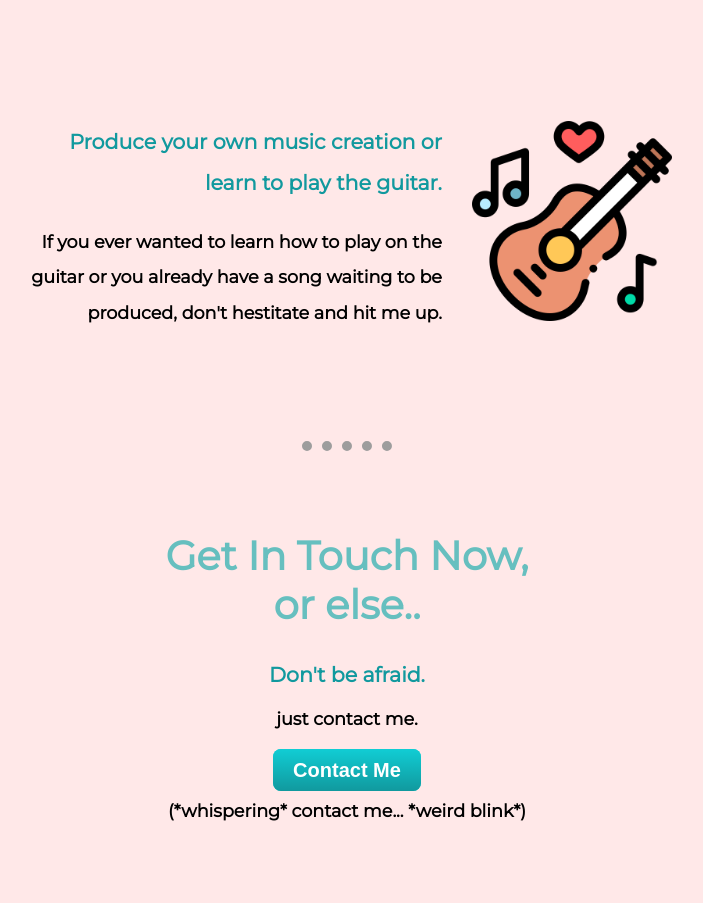
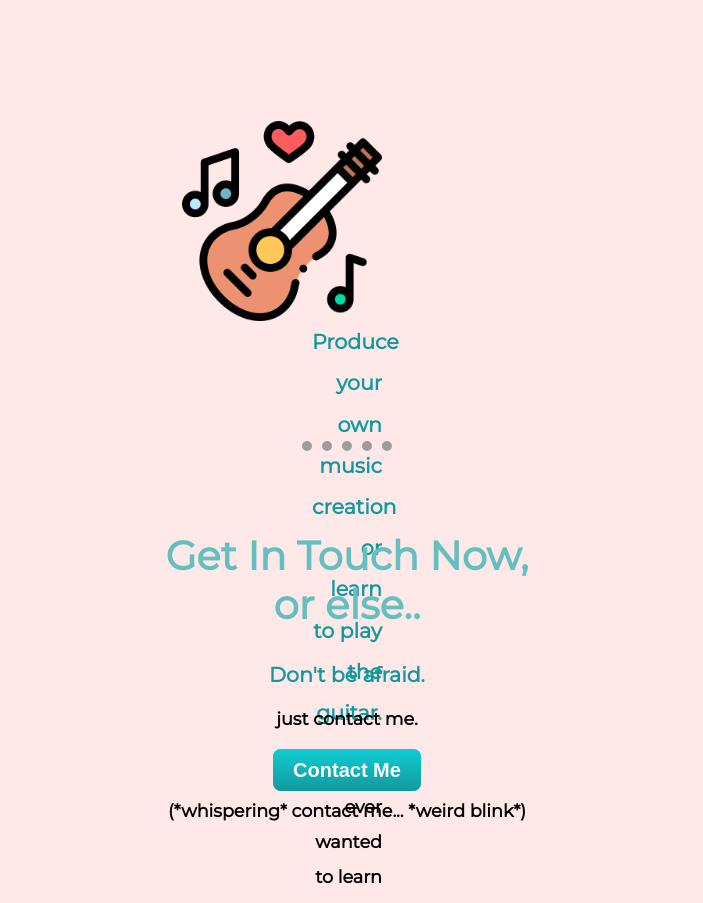
Before and after one commit to ibarak2/My-Site, a plain HTML site: page index.html in a window 1280 px wide. Shown: the part 1620-2523 px from the top of the page, without its empty margins (293-996 px from the left). Drawn offline with Linux system fonts and the light colour scheme.

Commit message:
bug fix 1.1

```diff
--- a/css/styles.css
+++ b/css/styles.css
@@ -118,7 +118,7 @@ hr {
 }
 
 .skill-row2 {
-  width: 650px;
+  width: 70px;
   height: 120px;
   margin: auto;
   margin-bottom: 200px;
```
